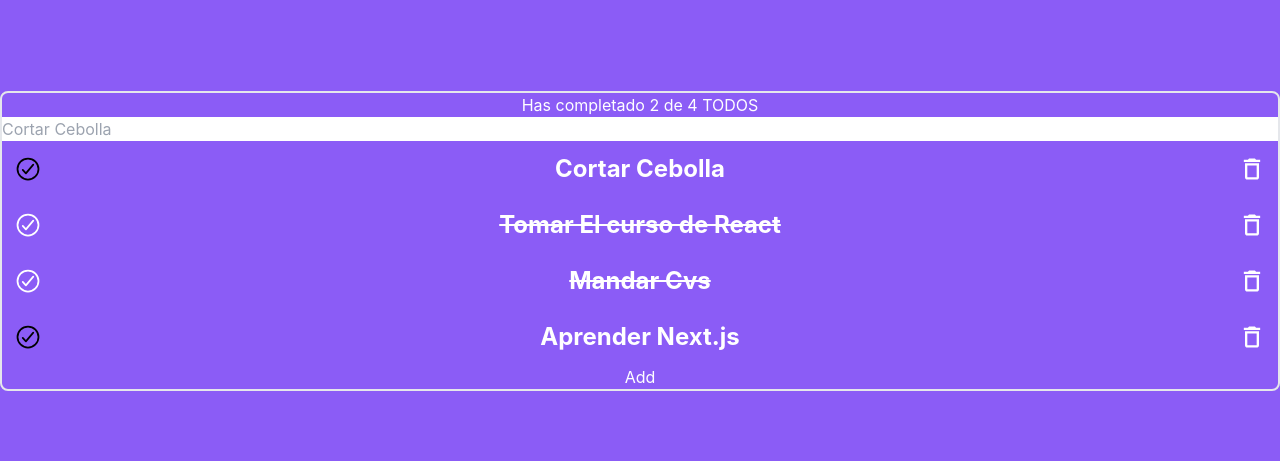
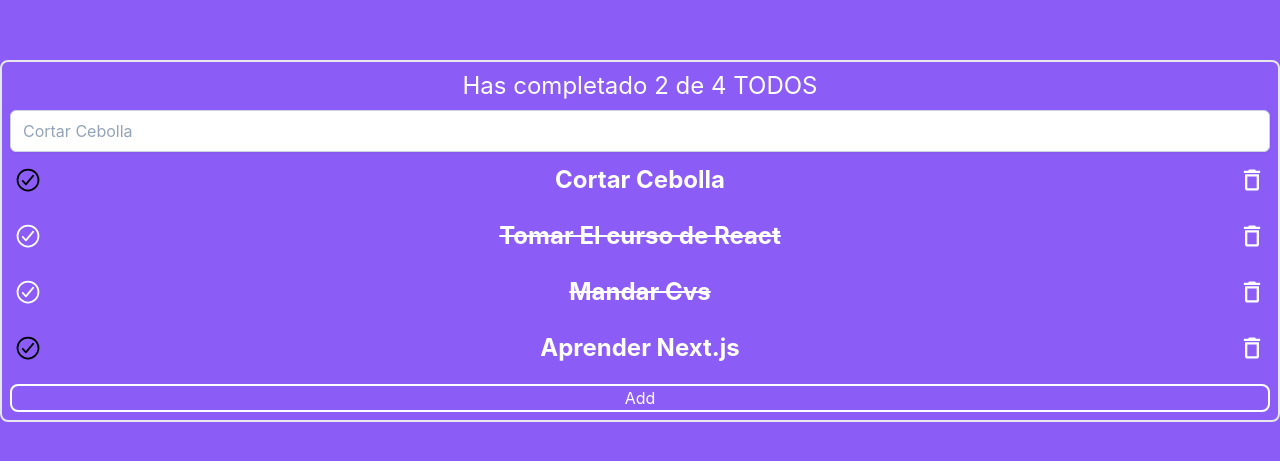
Before and after one commit to platzi/curso-react-intro, a React (Create React App) app: page / in a window 1280 px wide. Shown: the part 159-620 px from the top of the page. Built offline with nearby package versions, Linux system fonts and the light colour scheme.

Commit message:
WIP add buttton

```diff
--- a/src/CreateTodoButton.js
+++ b/src/CreateTodoButton.js
@@ -1,6 +1,7 @@
 function CreateTodoButton(){
     return(
-      <button className=" text-white cursor-pointer"
+      <button className="
+      text-white m-2 cursor-pointer rounded-lg border-2 border-white  bg-violet-500 hover:bg-violet-500 active:bg-violet-500 focus:outline-none focus:ring focus:ring-violet-500"
       onClick={
         (event)=>{
         console.log('click')
--- a/src/TodoCounter.js
+++ b/src/TodoCounter.js
@@ -3,7 +3,7 @@ function TodoCounter({total, completed}){
     return(
 
       <>
-      <h1 className={`${total > 0 && "grow text-white text-center"}`}>
+      <h1 className={`${total > 0 && " text-2xl p-2 text-white text-center"}`}>
         Has completado {completed} de {total} TODOS
       </h1>
 
--- a/src/TodoSearch.js
+++ b/src/TodoSearch.js
@@ -7,7 +7,8 @@ function TodoSearch({
 
   return(
       <input placeholder="Cortar Cebolla"
-      className=""
+      className=" mx-2 px-3 py-2 border border-slate-300 rounded-md text-md shadow-sm placeholder-slate-400
+      focus:outline-none focus:border-violet-300 focus:ring-1 focus:ring-violet-300"
       value={searchValue}
       onChange={(event)=>{
         setSearchValue(event.target.value)
```
